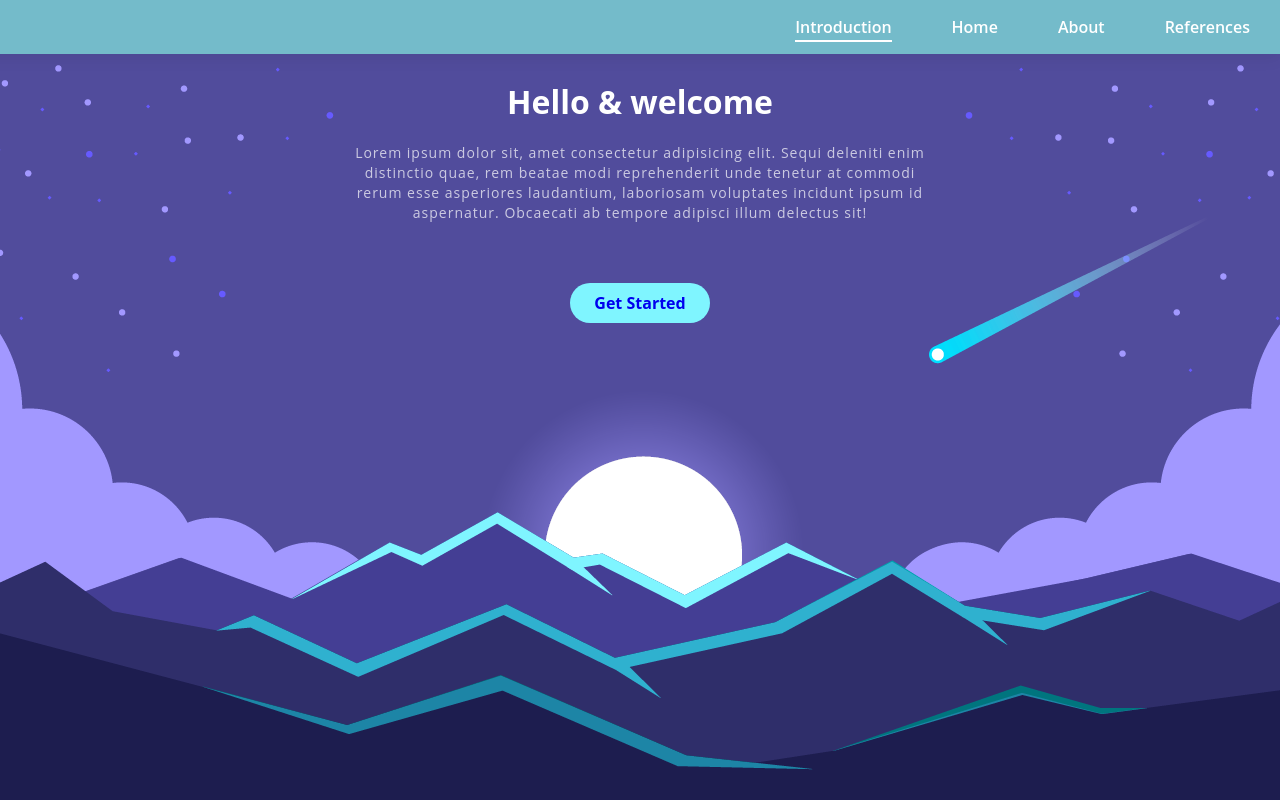
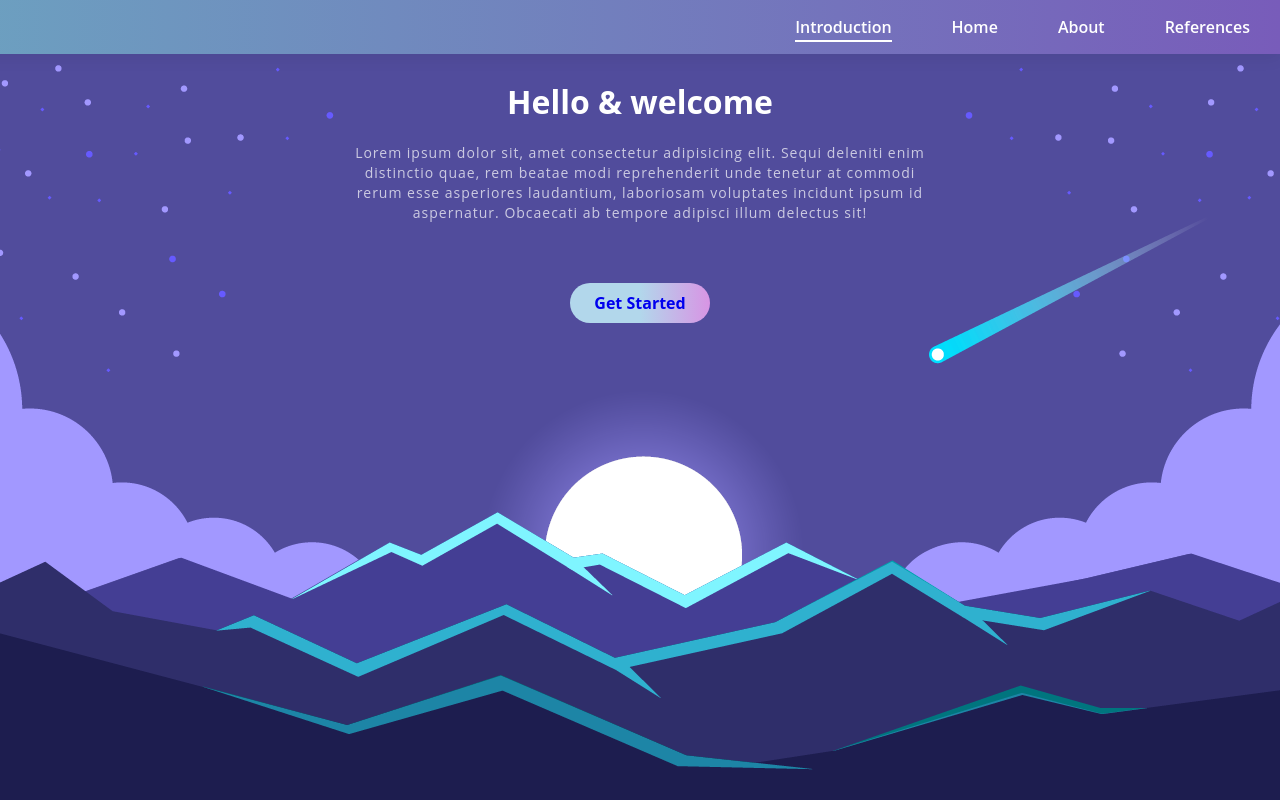
Before and after one commit to chalalot/project, a plain HTML site: page intro.html in a window 1280 px wide. Shown: the top 800 px of the page. Drawn offline with Linux system fonts and the light colour scheme.

Commit message:
Update intro-style.css

```diff
--- a/intro-style.css
+++ b/intro-style.css
@@ -85,7 +85,7 @@
     display: flex;
     align-items: center;
     justify-content: space-between;
-    background-color: #74bbca;
+    background: linear-gradient(to left, #785cba, #6aadc1 );
     box-shadow: 0 5px 15px rgba(0, 0, 0, 0.06);
     right: 0;
     padding-left: 1000px;
@@ -186,7 +186,7 @@ img {
 }
 
 .layer3 a{
-    background-color: #7ff5ff;
+    background: linear-gradient(to left, #d894e4, #b2d7eb 50%);
     display: block;
     width: 140px;
     height: 40px;
```
